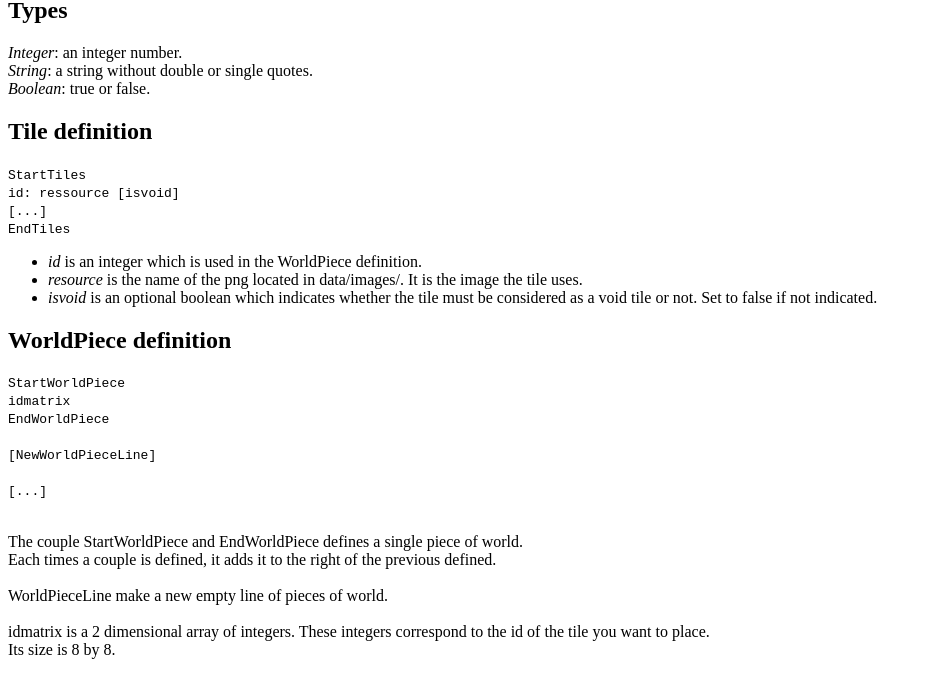
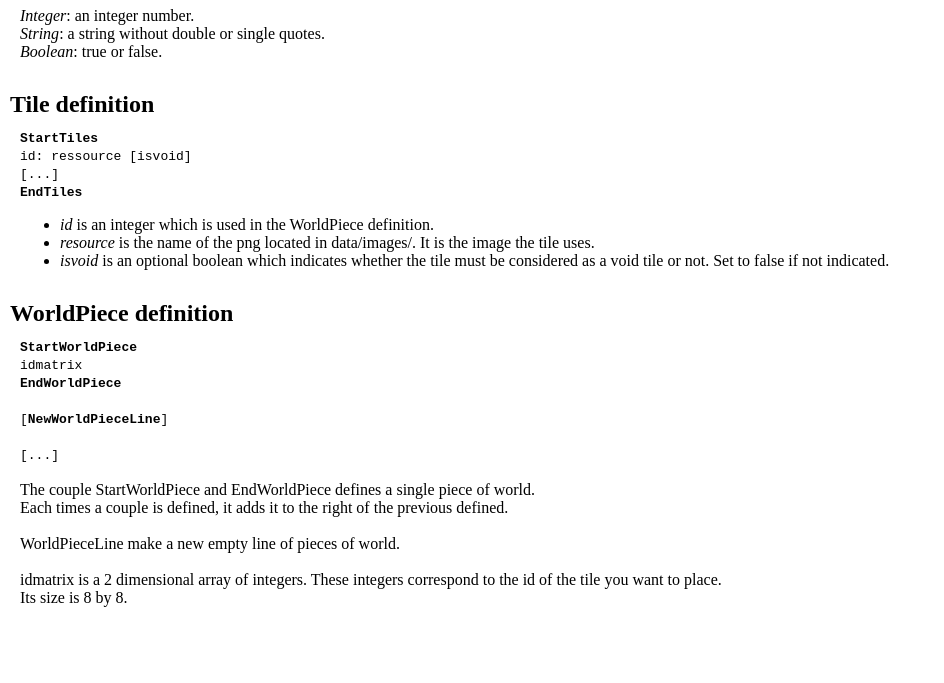
Before and after one commit to Huggets/open-world, a plain HTML site: page docs/worldfile/index.html in a window 1280 px wide. Shown: the part 117-800 px from the top of the page, without its empty margins (0-944 px from the left). Drawn offline with Linux system fonts and the light colour scheme.

Commit message:
New changes

```diff
--- a/docs/stylesheets/main.css
+++ b/docs/stylesheets/main.css
@@ -1,6 +1,5 @@
 body {
     margin: 10px;
-    background: blue;
 }
 
 h1, h2, p {
--- a/docs/stylesheets/syntax.css
+++ b/docs/stylesheets/syntax.css
@@ -1,8 +1,3 @@
 .defpart {
     font-weight: bold;
-    color: blue;
 }
-
-body {
-    background-color: blue;
-}
--- a/docs/worldfile/index.html
+++ b/docs/worldfile/index.html
@@ -3,7 +3,8 @@
     <head>
         <meta charset="utf-8"/>
         <title>World file documentation</title>
-        <link rel="stlyesheet" href="../stylesheets/main.css"/>
+        <link rel="stylesheet" href="../stylesheets/main.css"/>
+        <link rel="stylesheet" href="../stylesheets/syntax.css"/>
     </head>
 
     <body>
@@ -30,7 +31,7 @@
                     <span class="defpart">StartTiles</span><br/>
                     id: ressource [isvoid]<br/>
                     [...]<br/>
-                    EndTiles<br/>
+                    <span class="defpart">EndTiles</span><br/>
                 </code>
                 <ul>
                     <li><em>id</em> is an integer which is used in the WorldPiece definition.</li>
@@ -42,11 +43,11 @@
             <h2>WorldPiece definition</h2>
             <div class="part">
                 <code>
-                    StartWorldPiece<br/>
+                    <span class="defpart">StartWorldPiece</span><br/>
                     idmatrix<br/>
-                    EndWorldPiece<br/>
+                    <span class="defpart">EndWorldPiece</span><br/>
                     <br/>
-                    [NewWorldPieceLine]<br/>
+                    [<span class="defpart">NewWorldPieceLine</span>]<br/>
                     <br/>
                     [...]<br/>
                 </code>
```
